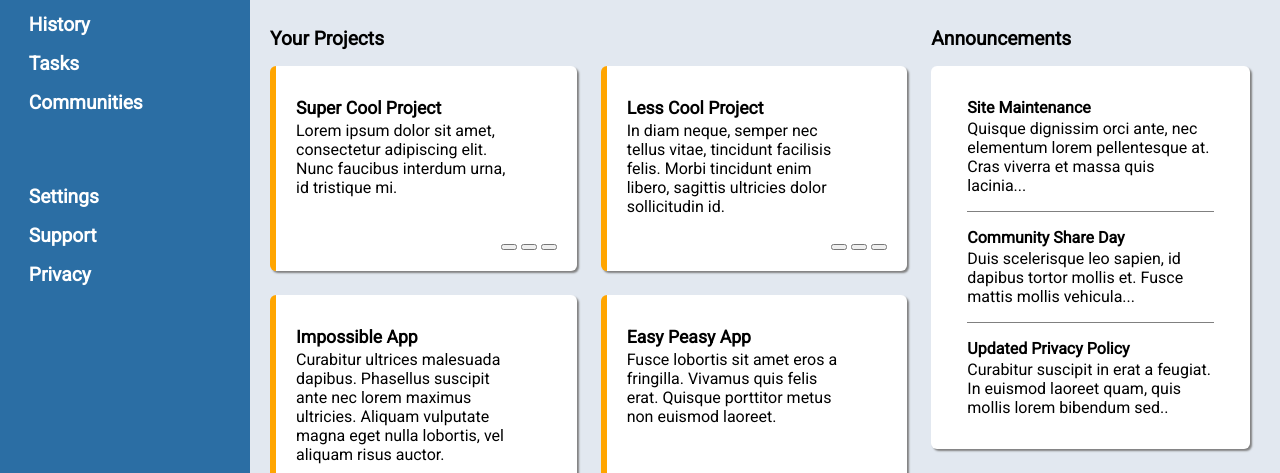
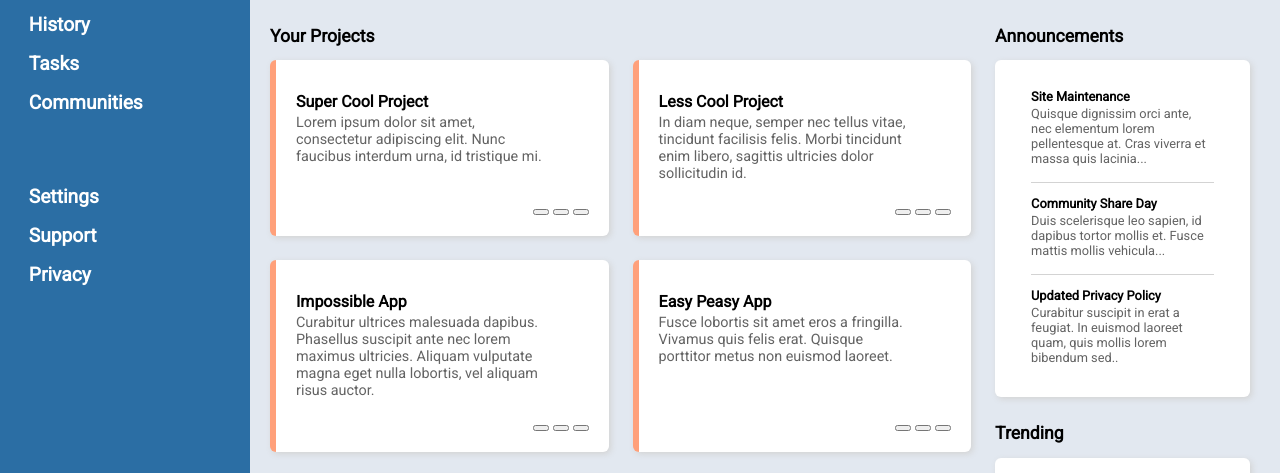
Before and after one commit to minhtran5109/odin-admin-dashboard, a plain HTML site: page index.html in a window 1280 px wide. Shown: the part 169-642 px from the top of the page. Drawn offline with Linux system fonts and the light colour scheme.

Commit message:
various layout adjustment and color

```diff
--- a/index.html
+++ b/index.html
@@ -189,7 +189,7 @@
                     <div>
                         <img src="logos/Chicken.svg" class="img-small chicken">
                         <p class="nametag">@sanders</p>
-                        <p>Life Changing Fried Chicken</p>
+                        <p>Life Changing Fried Chickens</p>
                     </div>
                     <div>
                         <img src="logos/Turtle.svg" class="img-small turtle">
--- a/style.css
+++ b/style.css
@@ -9,7 +9,7 @@ body {
 }
 
 .header {
-    box-shadow: 2px 2px 2px gray;
+    box-shadow: 2px 2px 6px lightgray;
     position: relative;
     display: grid;
     grid-template-rows: 1fr 2fr;
@@ -90,14 +90,14 @@ body {
     padding: 10px 25px;
     font-weight: bold;
     background-color: #2b6ea4;
-    color: white;
+    color: #FFFFFF;
     cursor: pointer;
 }
 
 .sidebar {
     background-color: #2b6ea4;
     grid-row: 1/3;
-    color: white;
+    color: #FFFFFF;
     font-weight: bold;
 }
 
@@ -135,12 +135,12 @@ body {
     padding: 20px;
     padding-right: 30px;
     display: grid;
-    grid-template: 1fr 1fr / 2fr 1fr;
-    gap: 20px 24px;
+    grid-template: 1fr 1fr / 2.2fr .8fr;
+    gap: 12px 24px;
 }
 
 .main-content h2 {
-    font-size: 1.2rem;
+    font-size: 1.1rem;
 }
 
 .projects {
@@ -162,15 +162,20 @@ body {
     flex-direction: column;
     justify-content: space-between;
     border-radius: 6px;
-    border-left: 6px solid orange;
-    box-shadow: 2px 2px 2px grey;
+    border-left: 6px solid lightsalmon;
+    box-shadow: 2px 2px 6px lightgray;
 }
 
 .card .title {
     margin: 0;
     margin-top: 12px;
     font-weight: bold;
-    font-size: 1.1rem;
+    font-size: 1rem;
+    /* color: #000000; */
+}
+.card .title + p {
+    color: #636363;
+    font-size: 0.9rem;
 }
 
 .card p {
@@ -188,6 +193,7 @@ body {
     background-color: #FFFFFF;
     border-radius: 6px;
     padding: 16px 36px;
+    font-size: 0.8rem;
 }
 
 .a-title {
@@ -198,12 +204,13 @@ body {
 .a-container div:not(:last-child){
     /* margin: 0; */
     /* padding-bottom: 12px; */
-    border-bottom: 1px solid grey;
+    border-bottom: 1px solid lightgray;
 }
 
 .a-title + p{
     margin: 0;
     padding-bottom: 16px;
+    color: #636363;
 }
 
 .trending-container {
@@ -216,6 +223,7 @@ body {
 
 .trending-container p {
     margin: 0;
+    font-size: 0.9rem;
 }
 
 .trending-container div {
@@ -229,9 +237,13 @@ body {
     margin-right: 1.1rem;
 }
 
+.trending-container div .nametag + p {
+    color: #636363;
+}
+
 .trending-container,
  .a-container {
-    box-shadow: 2px 2px 2px grey;
+    box-shadow: 2px 2px 6px lightgray;
 }
 
 .img-small {
```
